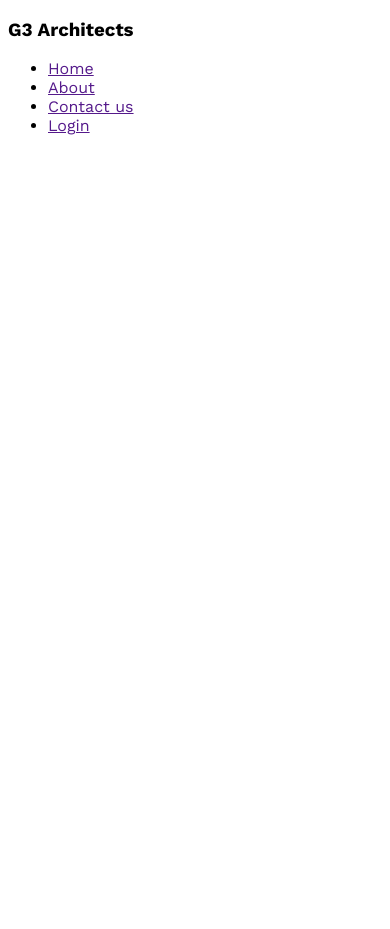
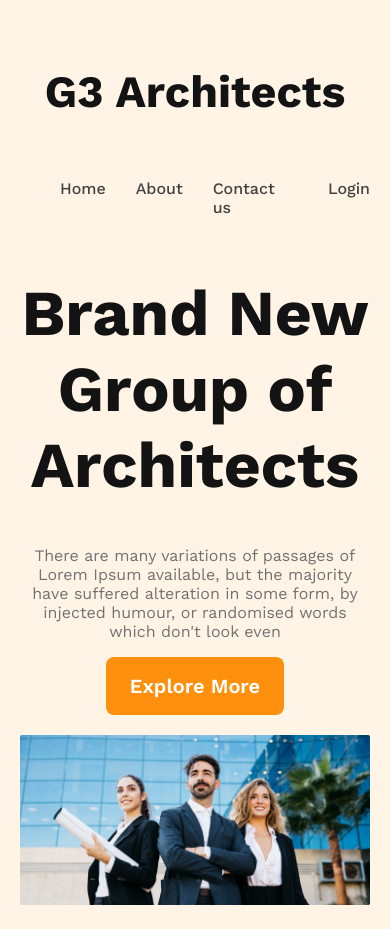
Before and after one commit to AnikHassan111/g3-architects-Website, a plain HTML site: page index.html in a window 390 px wide. Before the commit the page ends 844 px from the top, so only its background shows below. Drawn offline with nearby package versions, Linux system fonts and the light colour scheme.

Commit message:
responsive and some css style added

```diff
--- a/index.html
+++ b/index.html
@@ -1,15 +1,18 @@
 <!DOCTYPE html>
 <html lang="en">
+
 <head>
     <meta charset="UTF-8">
     <meta name="viewport" content="width=device-width, initial-scale=1.0">
     <title>G3 Architects</title>
     <link rel="stylesheet" href="style.css">
 </head>
+
 <body>
+    <!-- Header Start -->
     <header>
         <nav>
-            <h3>G3 Architects</h3>
+            <h3 class="nav_title">G3 Architects</h3>
             <ul>
                 <li><a href="">Home</a></li>
                 <li><a href="">About</a></li>
@@ -17,7 +20,18 @@
                 <li><a href="">Login</a></li>
             </ul>
         </nav>
+        <div class="banner">
+            <div class="banner_content">
+                <h1 class="banner_title">Brand New Group of Architects</h1>
+                <p class="banner_description">There are many variations of passages of Lorem Ipsum available, but the
+                    majority have suffered alteration in some form, by injected humour, or randomised words which don't
+                    look even</p>
+                <button class="btn_pramiry">Explore More</button>
+            </div>
+            <img src="image/banner.png" alt="">
+        </div>
     </header>
+    <!-- Header End -->
     <main>
 
     </main>
@@ -25,4 +39,5 @@
 
     </footer>
 </body>
+
 </html>
--- a/style.css
+++ b/style.css
@@ -1,5 +1,116 @@
+/* Font By google font */
+
 @import url('https://fonts.googleapis.com/css2?family=Work+Sans:wght@300;400;500;600;700;800;900&display=swap');
 
-*{
+/* Shared style */
+
+* {
     font-family: 'Work Sans', sans-serif;
 }
+
+body {
+    padding: 0;
+    margin: 0;
+}
+
+.btn_pramiry {
+    border-radius: 8px;
+    background: #FF900E;
+    color: white;
+    padding: 17px 24px;
+    border: none;
+    font-size: 1.25rem;
+    font-weight: 600;
+}
+
+/* Header Section */
+
+header {
+    background: rgba(255, 144, 14, 0.10);
+    padding: 20px 240px;
+}
+
+.nav_title {
+    color: #131313;
+    font-size: 2.8rem;
+    font-weight: 700;
+}
+
+nav {
+    display: flex;
+    justify-content: space-between;
+    align-items: center;
+}
+
+nav>ul {
+    display: flex;
+    gap: 0px 30px;
+}
+
+nav li {
+    list-style: none;
+    font-weight: 500;
+    /* font-size: 1rem; */
+}
+
+nav ul li a {
+    color: #424242;
+    text-decoration: none;
+    font-size: 1rem;
+}
+
+/*Banner style  */
+
+.banner_content {
+    max-width: 800px;
+    text-align: center;
+    margin: 0px auto;
+}
+
+.banner_title {
+    color: #131313;
+    font-size: 4rem;
+    font-weight: 700;
+}
+
+.banner_description {
+    color: #727272;
+    font-size: 1rem;
+}
+.banner img{
+    width: 100%;
+    margin-top: 20px;
+}
+
+
+
+
+
+
+
+
+
+
+/* Responsive style */
+
+/* Tablat Device */
+@media screen and (max-width:960px) {
+    header{
+        padding: 20px;
+    }
+    nav{
+        flex-direction: column;
+    }
+}
+
+
+
+/* Mobile Device */
+@media screen and (max-width:576px) {
+    header{
+        padding: 20px;
+    }
+    nav{
+        flex-direction: column;
+    }
+}
```
